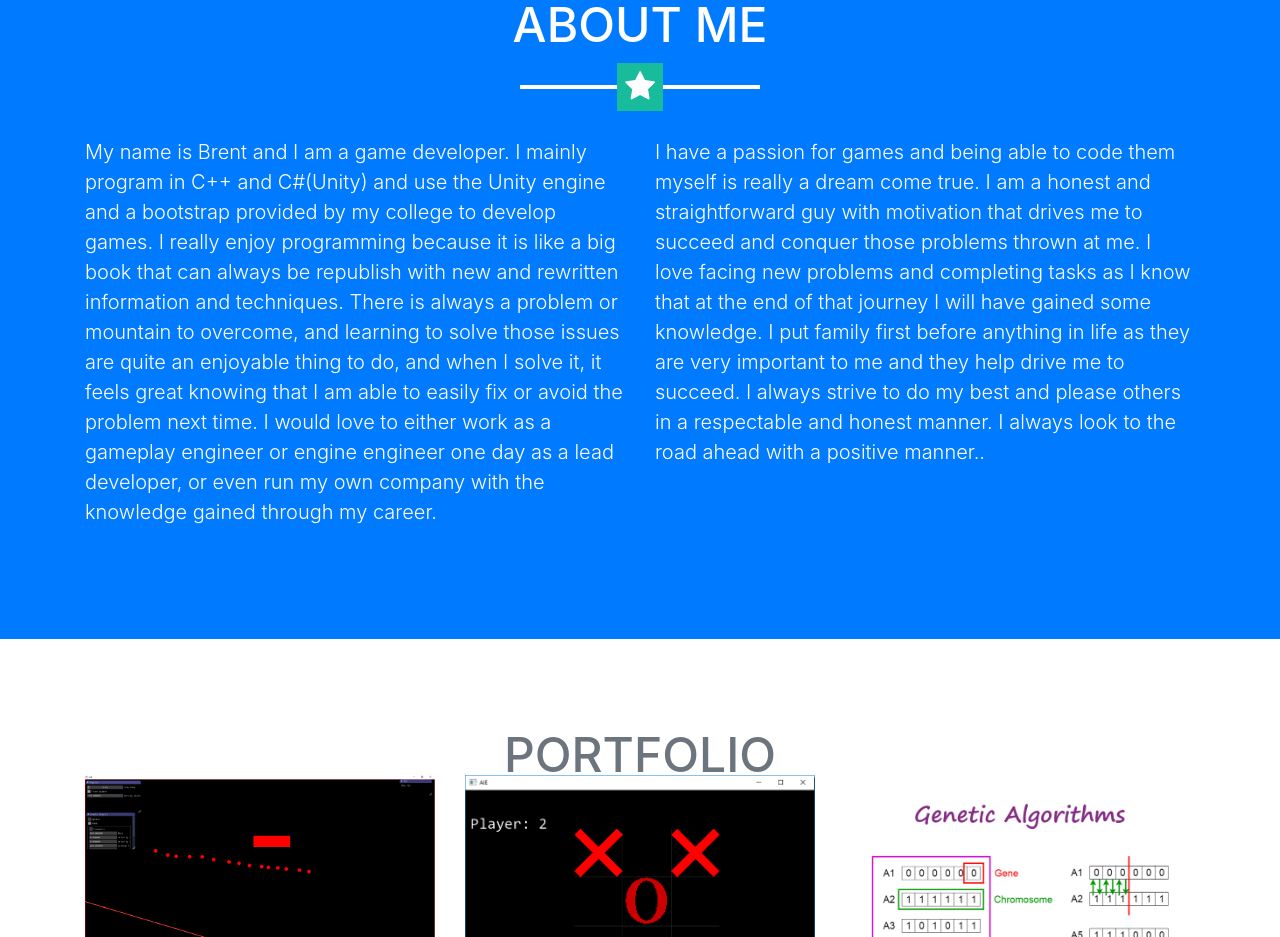
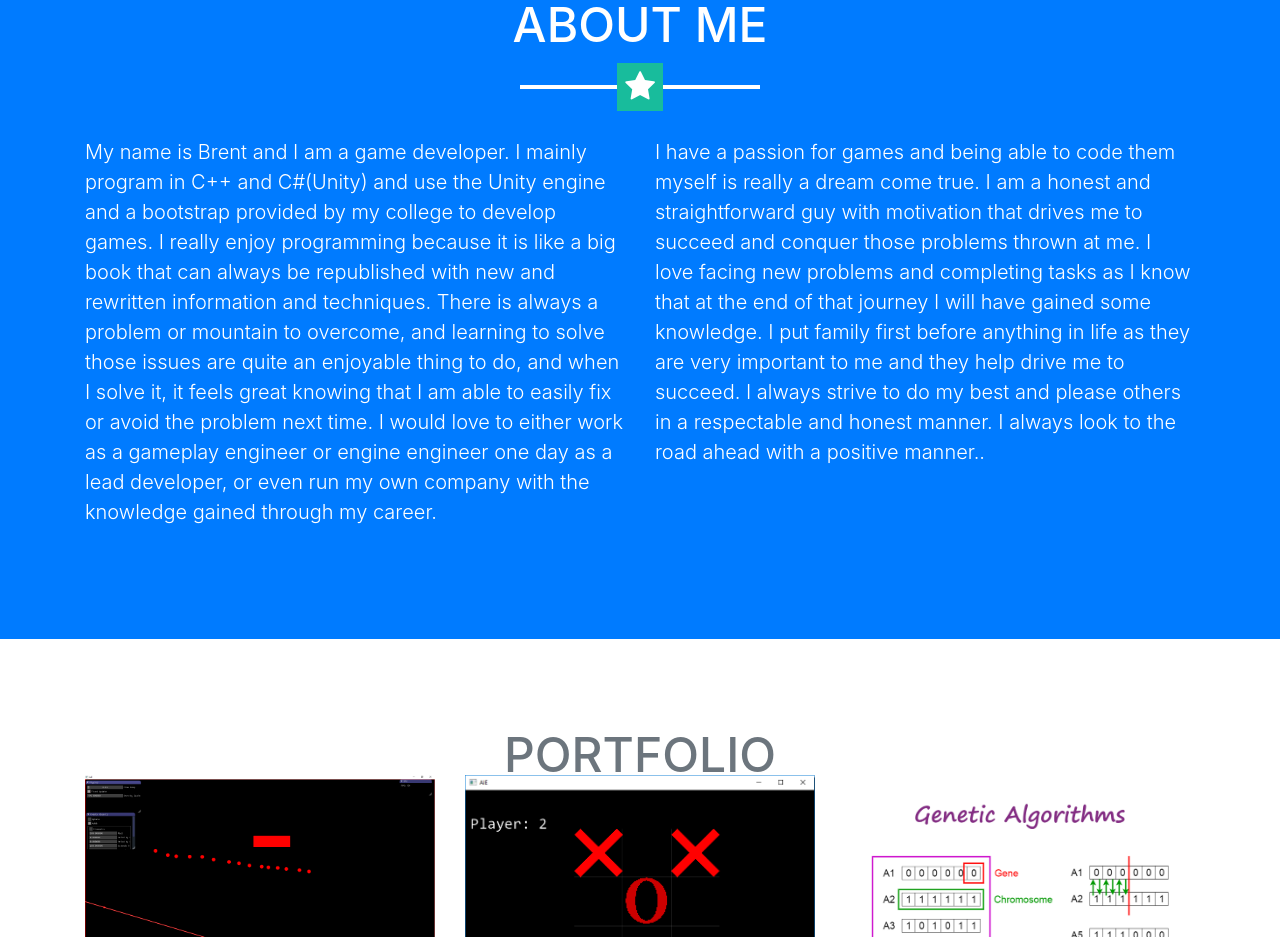
Before and after one commit to BrentKingma/BrentKingma.github.io, a website with bundled scripts: page index.html in a window 1280 px wide. Shown: the part 880-1817 px from the top of the page. Built offline with nearby package versions, Linux system fonts and the light colour scheme.

Commit message:
no message

```diff
--- a/index.html
+++ b/index.html
@@ -69,7 +69,7 @@
         <hr class="star-light mb-5">
         <div class="row">
           <div class="col-lg-6 ml-auto">
-            <p class="lead">My name is Brent and I am a game developer. I mainly program in C++ and C#(Unity) and use the Unity engine and a bootstrap provided by my college to develop games. I really enjoy programming because it is like a big book that can always be republish with new and rewritten information and techniques. There is always a problem or mountain to overcome, and learning to solve those issues are quite an enjoyable thing to do, and when I solve it, it feels great knowing that I am able to easily fix or avoid the problem next time. I would love to either work as a gameplay engineer or engine engineer one day as a lead developer, or even run my own company with the knowledge gained through my career.</p>
+            <p class="lead">My name is Brent and I am a game developer. I mainly program in C++ and C#(Unity) and use the Unity engine and a bootstrap provided by my college to develop games. I really enjoy programming because it is like a big book that can always be republished with new and rewritten information and techniques. There is always a problem or mountain to overcome, and learning to solve those issues are quite an enjoyable thing to do, and when I solve it, it feels great knowing that I am able to easily fix or avoid the problem next time. I would love to either work as a gameplay engineer or engine engineer one day as a lead developer, or even run my own company with the knowledge gained through my career.</p>
           </div>
           <div class="col-lg-6 mr-auto">
             <p class="lead">I have a passion for games and being able to code them myself is really a dream come true. I am a honest and straightforward guy with motivation that drives me to succeed and conquer those problems thrown at me. I love facing new problems and completing tasks as I know that at the end of that journey I will have gained some knowledge. I put family first before anything in life as they are very important to me and they help drive me to succeed. I always strive to do my best and please others in a respectable and honest manner. I always look to the road ahead with a positive manner..</p>
```
